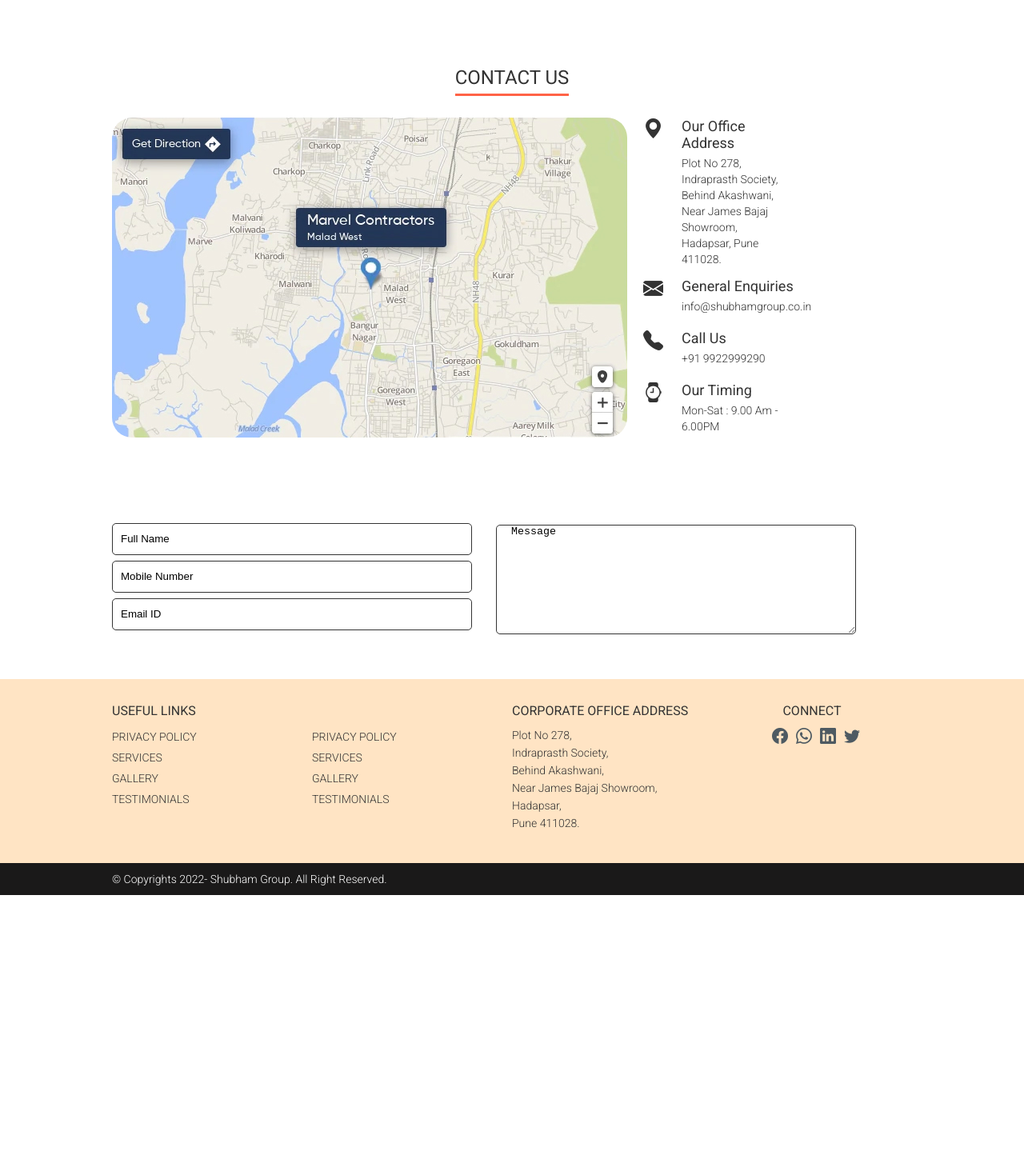
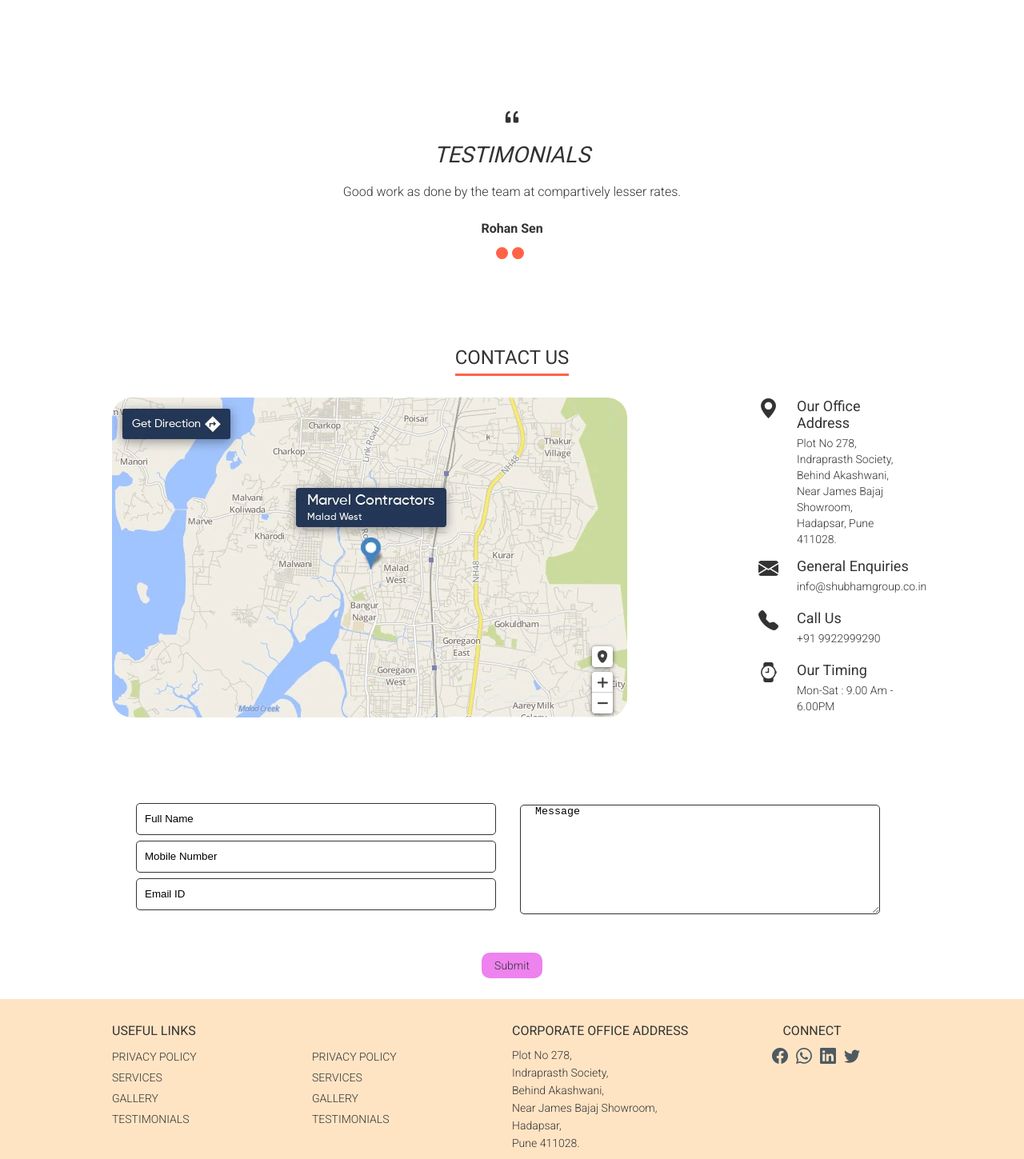
Before and after one commit to sameermangulkar/shubham-group, a plain HTML site: page index.html in a window 1280 px wide. Shown: the part 2921-4370 px from the top of the page at 80% size. Before the commit the page ends 4040 px from the top, so only its background shows below. Drawn offline with nearby package versions, Linux system fonts and the light colour scheme.

Commit message:
testimonial page update

```diff
--- a/css/contact-us.css
+++ b/css/contact-us.css
@@ -79,7 +79,7 @@ body {
     width: 100%;
     height: 65px;
     display: flex;
-    justify-content: center;
+    justify-content: flex-end;
 }
 
 .add-details-1{
@@ -121,6 +121,7 @@ body {
     width: 480px;
     display: flex;
     flex-direction: column;
+    align-items: flex-end;
 }
 
 
@@ -141,3 +142,22 @@ body {
         outline: none;
         border: 1px solid #333;
 }
+
+.submit{
+    width: 100%;
+    height: 50px;
+    display: flex;
+    justify-content: center;
+}
+
+.submit span a{
+    text-decoration: none;
+    padding: 8px 16px;
+    background: violet;
+    border-radius: 10px;
+    color: #333;
+}
+
+.submit span a:hover{
+    color: white;
+}
--- /dev/null
+++ b/css/testimonials.css
@@ -0,0 +1,66 @@
+@import url('https://fonts.googleapis.com/css2?family=Roboto:wght@100;300;400;700&display=swap');
+
+@import url("https://cdn.jsdelivr.net/npm/bootstrap-icons@1.8.0/font/bootstrap-icons.css");
+
+* {
+    padding: 0;
+    margin: 0;
+    vertical-align: top;
+    box-sizing: border-box;
+}
+
+::-webkit-scrollbar {
+    display: none;
+}
+
+body {
+    font-family: 'Roboto', sans-serif;
+    font-weight: 300;
+    font-size: 14px;
+    color: #333;
+}
+
+.page-container {
+    max-width: 1000px;
+    margin: 0 auto;
+}
+
+.testimonials{
+    width: 100%;
+    height: 350px;
+    line-height: 46px;
+    display: flex;
+    flex-direction: column;
+    justify-content: center;
+    align-items: center;
+}
+
+.testimonials span i{
+    font-size: 26px;
+    margin-bottom: 7px;
+}
+
+.testimonials h1{
+    font-size: 28px;
+    font-style: italic;
+    font-weight: 500;
+}
+
+.testimonials p,
+.testimonials h6 {
+    font-size: 16px;
+}
+
+
+
+.box{
+    display: flex;
+}
+
+.box span{
+    width: 15px;
+    height: 15px;
+    background: tomato;
+    border-radius: 15px;
+    margin-right: 5px;
+}
--- a/index.html
+++ b/index.html
@@ -38,6 +38,7 @@ At the SHUBHAM GROUP OF COMPANIES, we provide reliable manpower.">
     <link rel="stylesheet" href="https://cdn.jsdelivr.net/npm/bootstrap-icons@1.8.0/font/bootstrap-icons.css">
     <link rel="stylesheet" href="css/footer.css">
     <link rel="stylesheet" href="css/contact-us.css">
+    <link rel="stylesheet" href="css/testimonials.css">
     <link rel="stylesheet" href="css/gallery.css">
     <link rel="stylesheet" href="css/about-us.css">
     <link rel="stylesheet" href="css/services.css">
@@ -233,6 +234,23 @@ At the SHUBHAM GROUP OF COMPANIES, we provide reliable manpower.">
     </section>
     <!-- gallery-section-end -->
 
+    <!-- testimonials-section-start -->
+<section>
+    <div class="page-container">
+        <div class="testimonials">
+            <span><i class="bi bi-quote"></i></span>
+            <h1>TESTIMONIALS</h1>
+            <p>Good work as done by the team at compartively lesser rates.</p>
+            <h6>Rohan Sen</h6>
+            <div class="box">
+                <span></span>
+                <span></span>
+            </div>
+        </div>
+    </div>
+</section>
+    <!-- testimonials-section-end -->
+
     <!-- contact-us-section-start -->
     <section>
         <div class="page-container">
@@ -304,6 +322,9 @@ At the SHUBHAM GROUP OF COMPANIES, we provide reliable manpower.">
                 <div class="message-col-2">
                     <span> <textarea name="Message" id="Message" cols="30" rows="9"> Message</textarea> </span>
                 </div>
+            </div>
+            <div class="submit">
+                <span><a href="#">Submit</a></span>
             </div>
         </div>
     </section>
```
